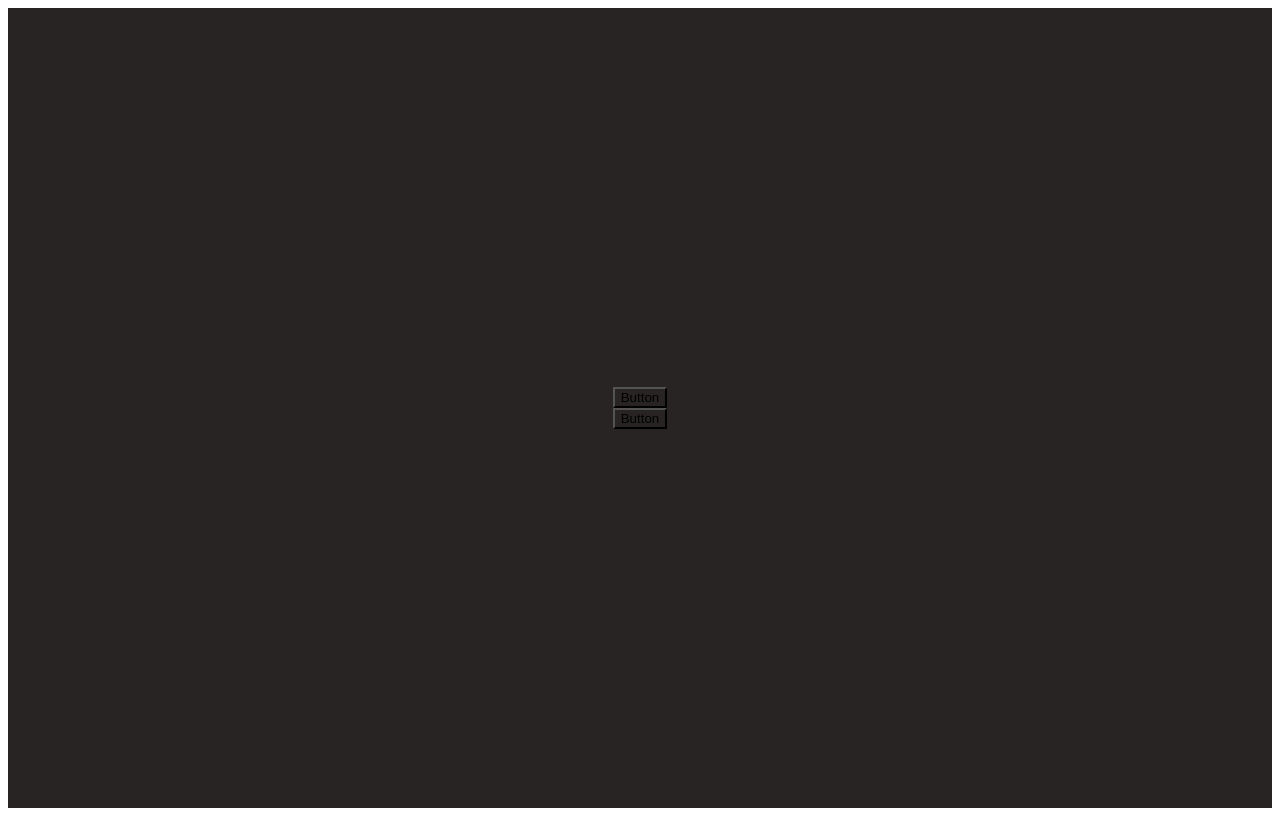
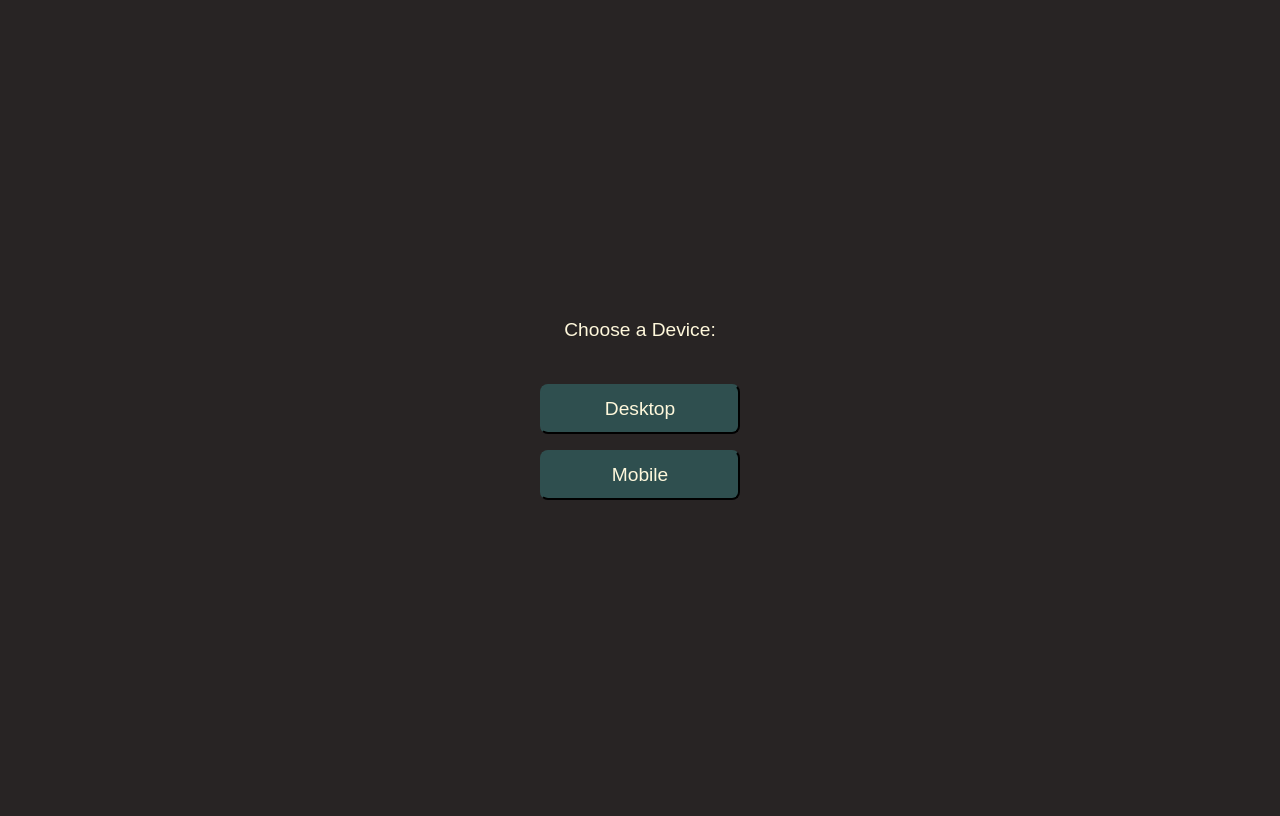
Before and after one commit to BigHBen/CSE-350-Project, a website built with Parcel: page CardsBestRoute/templates/cse 350 project-html/device.html in a window 1280 px wide. Built offline with nearby package versions, Linux system fonts and the light colour scheme.

Commit message:
More demo content

```diff
--- a/CardsBestRoute/static/device_home.css
+++ b/CardsBestRoute/static/device_home.css
@@ -1,23 +1,90 @@
-.home-container {
-  width: 100%;
+/*
+  =====================================
+  Reset and layout stuff
+  (unrelated to demo)
+  =====================================
+*/
+* {
+  box-sizing: border-box;
+}
+
+body {
+  margin: 0;
+  padding: 0;
+  font-size: 1.2rem;
   display: flex;
-  overflow: auto;
+  flex-wrap: wrap;
   min-height: 100vh;
-  align-items: center;
-  flex-direction: column;
-  justify-content: center;
+  background-color: #282424;
+  font-family: sans-serif;
+}
+
+
+/*
+  =====================================
+  Container styles
+  =====================================
+*/
+
+.container--inverted {
+  display:grid;
+  gap: 16px;
+  color: cornsilk;
+  background-color: #282424;
+  text-align: center;
+  position: absolute;
+  margin: auto;
+  top: 0;
+  right: 0;
+  bottom: 0;
+  left: 0;
+  width: 200px;
+  height: 200px;
+  transition: 0.5s all ease;
+}
+
+.container--inverted.open {
+  left: -200%;
+}
+
+
+/*
+  =====================================
+  Button styles
+  =====================================
+*/
+.button {
+  padding: 0.5rem 2rem;
+  border-radius: 0.5rem;
+
+  /* match default body styles */
+  font-size: 1.2rem;
+  color: cornsilk;
   background-color: #282424;
 }
-.home-button {
-  width: var(--dl-size-size-xxlarge);
-  align-self: center;
-  border-radius: var(--dl-radius-radius-radius8);
-  margin-bottom: var(--dl-space-space-unit);
-  background-color: var(--dl-color-gray-900);
+
+.button:active {
+  /* Invert bg & text colors when pressed */
+  color: cornsilk;
+  background-color: grey;
 }
-.home-button1 {
-  width: var(--dl-size-size-xxlarge);
-  align-self: center;
-  border-radius: var(--dl-radius-radius-radius8);
-  background-color: var(--dl-color-gray-900);
+
+
+.button--inverted {
+  border-color: darkslategray;
+
+  /* match inverted container */
+  color: cornsilk;
+  background-color: darkslategray;
 }
+
+.button--inverted:active {
+  /* Invert bg & text colors when pressed */
+  color: darkslategray;
+  background-color: grey;
+}
+
+#button--inverted:focus {
+    background-color: green;
+    color: pink;
+}
--- a/CardsBestRoute/templates/cse 350 project-html/device.html
+++ b/CardsBestRoute/templates/cse 350 project-html/device.html
@@ -1,8 +1,46 @@
-<body style="background-color:hsl(0,100%,50%)>
-<div>
-  <link href="../../static/device_home.css" rel="stylesheet" />
-  <div class="home-container">
-    <button type="button" class="home-button button">Button</button>
-    <button type="button" class="home-button1 button">Button</button>
+<head>
+  <link rel="stylesheet" href="../../static/device_home.css">
+  <style>
+        body {
+            animation: fadeInAnimation ease 3s;
+            animation-iteration-count: 1;
+            animation-fill-mode: forwards;
+        }
+        @keyframes fadeInAnimation {
+          0% {
+            opacity: 0;
+          }
+          100% {
+            opacity: 1;
+          }
+        }
+    </style>
+</head>
+
+
+<body>
+  <div class="container container--inverted">
+    <p>Choose a Device:</p>
+
+    <button class="button button--inverted" id="desktop" type="button" onclick="changeBg(this);">Desktop</button>
+    <button class="button button--inverted" id="mobile" type="button" >Mobile</button>
   </div>
-</div>
+  <script>
+    const pane = document.querySelector('.container--inverted');
+    const delay = ms => new Promise(res => setTimeout(res, ms));
+        function changeBg(button){
+
+            if(button.id === "desktop"){
+              console.log("Clicking")
+              pane.classList.toggle('open');
+              yourFunction();
+              //window.location.replace('/start');
+            }
+        }
+        const yourFunction = async () => {
+          await delay(500);
+          console.log("Waited 5s");
+          window.location.replace('/start');
+        };
+      </script>
+</body>
```
Also changed, not shown: CardsBestRoute/templates/cse 350 project-html/homepage.html (added, +13 -0 lines), CardsBestRoute/templates/cse 350 project-html/map_base.html (+23 -0 lines), CardsBestRoute/static/slide.js (added), 2 other files.
